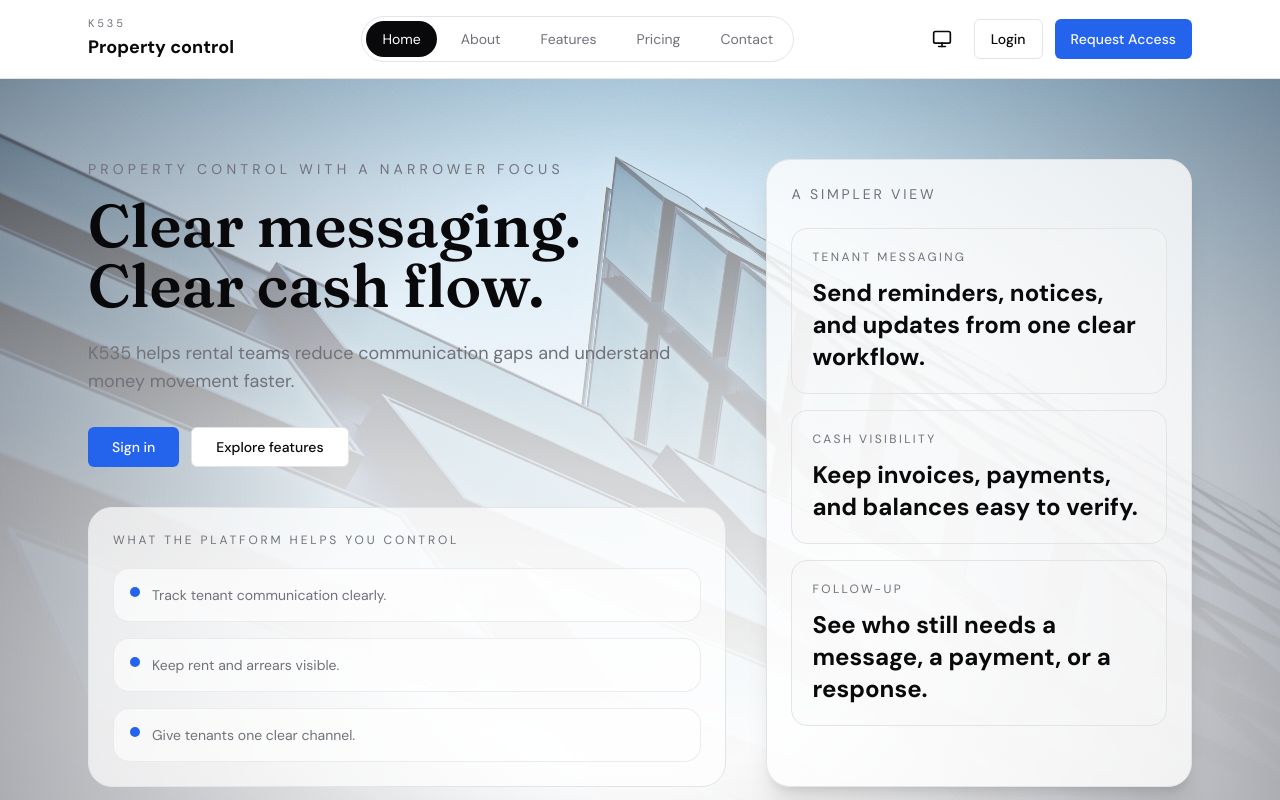
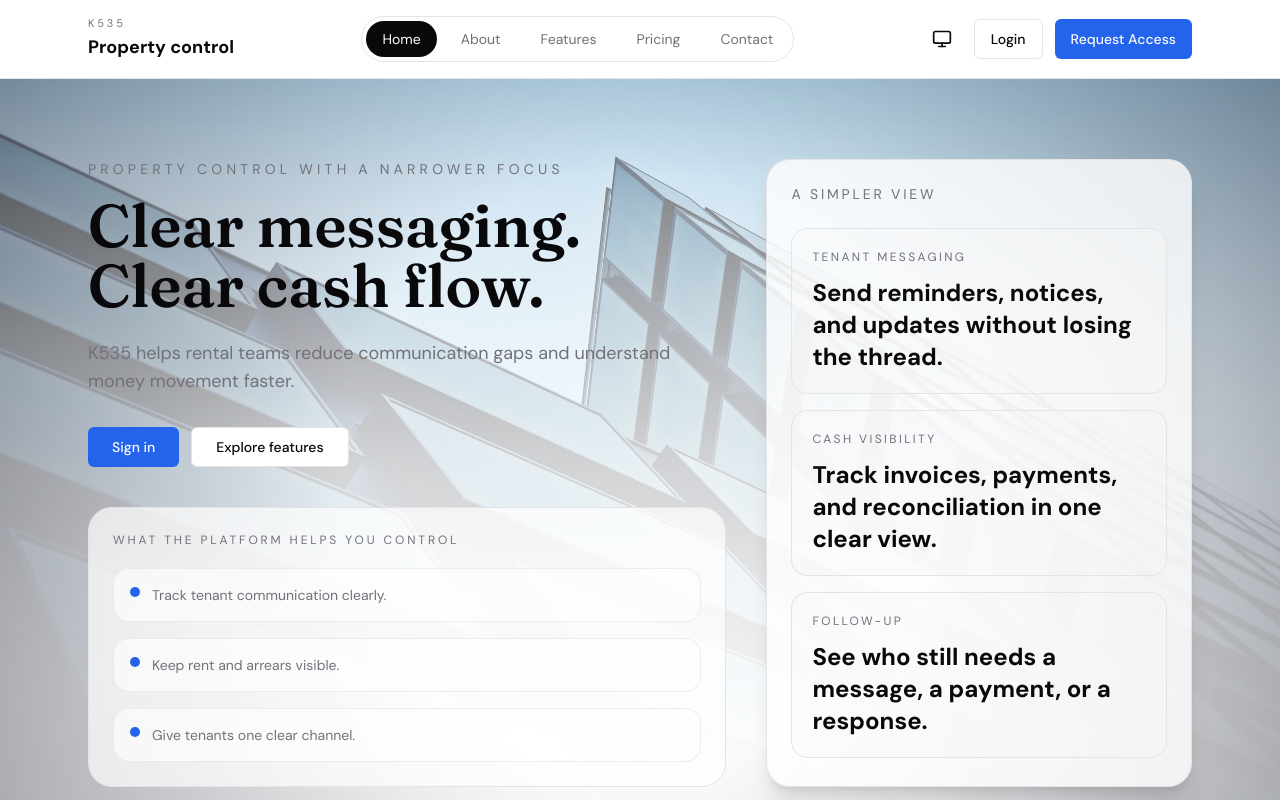
Before and after one commit to tu-ru/Rentals, a React (Vite) app in the folder rental-saas/: page / in a window 1280 px wide. Shown: the top 800 px of the page. Built offline with nearby package versions, Linux system fonts and the light colour scheme.

Commit message:
Refactor build script in package.json and update messaging content in LandingPage for clarity and consistency

```diff
--- a/rental-saas/package.json
+++ b/rental-saas/package.json
@@ -5,7 +5,7 @@
   "type": "module",
   "scripts": {
     "dev": "vite",
-    "build": "tsc -b && vite build",
+    "build": "vite build",
     "preview": "vite preview",
     "bootstrap:super-admin": "node ./scripts/bootstrap-super-admin.mjs"
   },
--- a/rental-saas/src/pages/LandingPage.tsx
+++ b/rental-saas/src/pages/LandingPage.tsx
@@ -88,11 +88,11 @@ export function LandingPage() {
             <div className="mt-6 space-y-4">
               <div className="rounded-2xl border border-border bg-muted/30 p-5">
                 <p className="text-xs uppercase tracking-[0.2em] text-muted-foreground">Tenant Messaging</p>
-                <p className="mt-3 text-2xl font-semibold">Send reminders, notices, and updates from one clear workflow.</p>
+                <p className="mt-3 text-2xl font-semibold">Send reminders, notices, and updates without losing the thread.</p>
               </div>
               <div className="rounded-2xl border border-border bg-muted/30 p-5">
                 <p className="text-xs uppercase tracking-[0.2em] text-muted-foreground">Cash Visibility</p>
-                <p className="mt-3 text-2xl font-semibold">Keep invoices, payments, and balances easy to verify.</p>
+                <p className="mt-3 text-2xl font-semibold">Track invoices, payments, and reconciliation in one clear view.</p>
               </div>
               <div className="rounded-2xl border border-border bg-muted/30 p-5">
                 <p className="text-xs uppercase tracking-[0.2em] text-muted-foreground">Follow-up</p>
```
